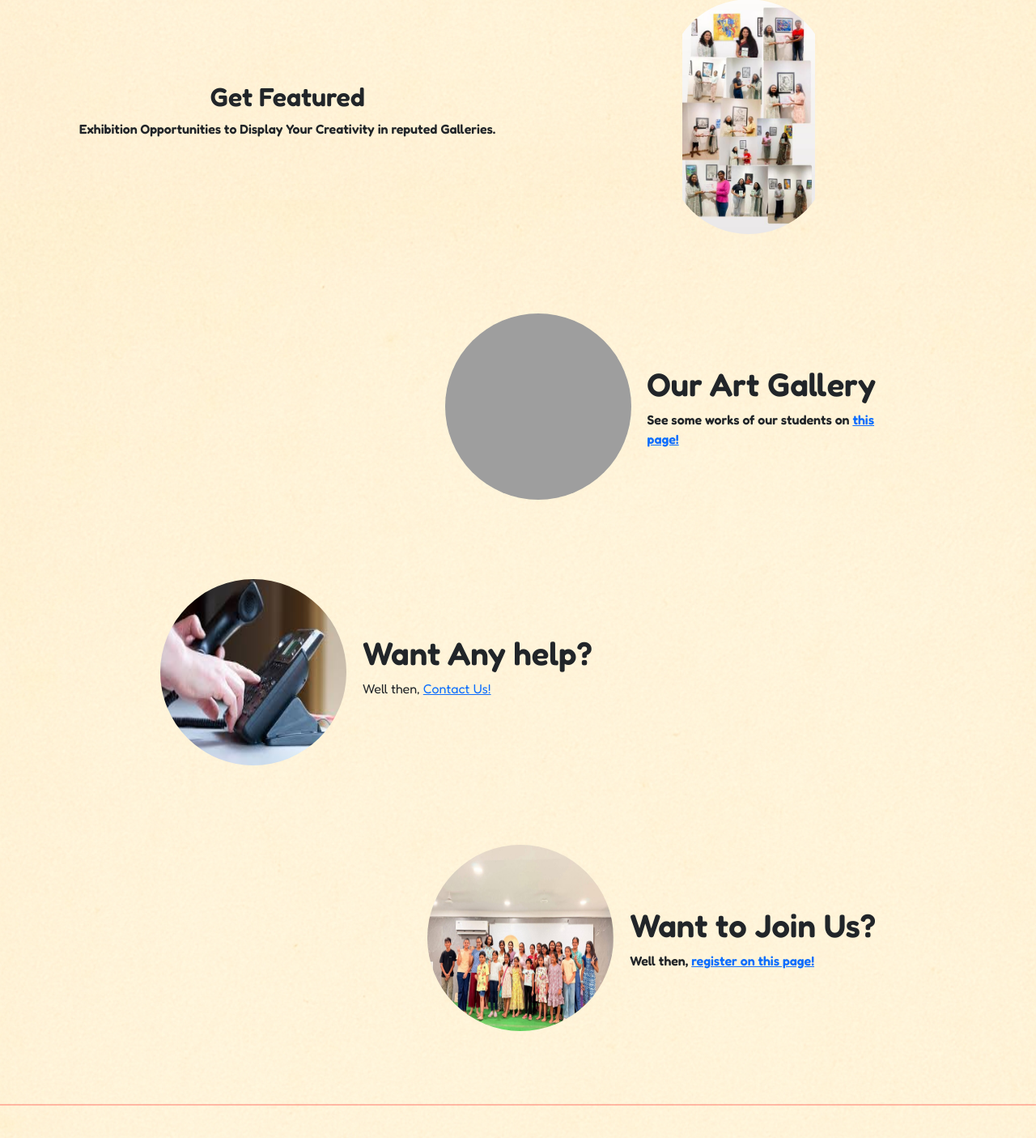
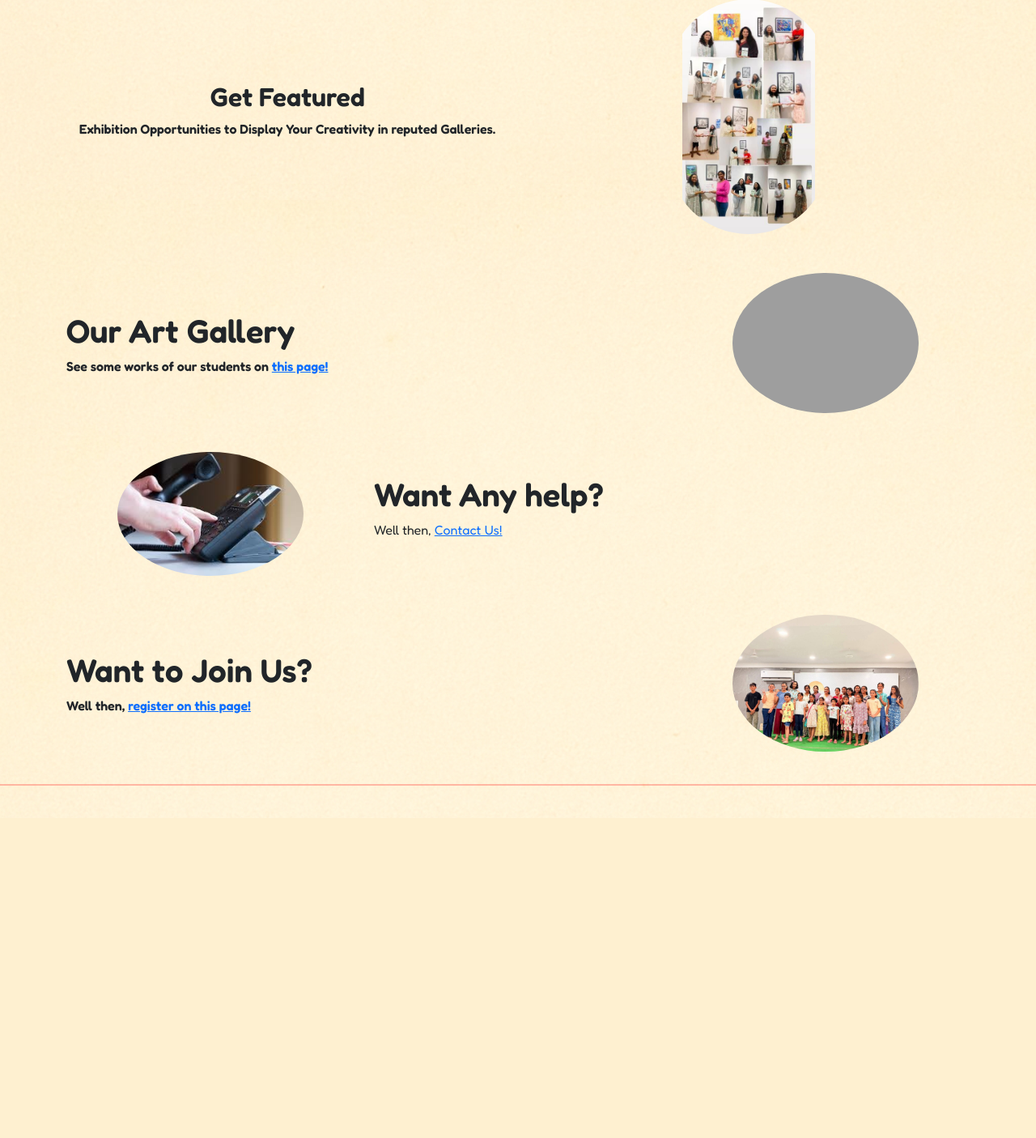
Before and after one commit to CodeVIP123/charu-art-website-django, a Django app: template templates/home.html in a window 1280 px wide. Shown: the part 1673-3078 px from the top of the page at 81% size. After the commit the page ends 2683 px from the top, so only its background shows below. Run offline with Django 3.2, Linux system fonts and the light colour scheme; the template is opened without the code that fills it, so the values that code supplies are empty; grey boxes are pictures that could not be loaded.

Commit message:
modified:   templates/home.html

```diff
--- a/templates/home.html
+++ b/templates/home.html
@@ -122,35 +122,49 @@ Home page
         </div>
     </div>
 </div>
-<div class="container mt-5 shift-text" style="padding-right: 10%;">
-    <div style="display: flex; align-items: center; gap: 20px; flex-direction: row-reverse;">
-        <div>
-            <h1 style="white-space: nowrap;">Our Art Gallery</h1>
-            <b>See some works of our students on <a href="gallary"><b>this page!</b></a></b>
-        </div>
-        <img src="{% load static %}{% static 'Acrylic/WhatsApp Image 2025-06-10 at 09.07.40.jpeg' %}" alt=""
-        class="img-fluid rounded-circle" style="width: 230px; height: 230px;">
+<div class="container mt-5">
+  <div class="row align-items-center flex-column-reverse flex-md-row text-center text-md-start">
+    <div class="col-md-8">
+      <h1 class="text-nowrap">Our Art Gallery</h1>
+      <b>
+        See some works of our students on
+        <a href="/gallary"><b>this page!</b></a>
+      </b>
     </div>
+    <div class="col-md-4 text-center">
+      <img src="{% static 'Acrylic/WhatsApp Image 2025-06-10 at 09.07.40.jpeg' %}" alt=""
+        class="img-fluid rounded-circle mx-auto" style="max-width: 230px;">
+    </div>
+  </div>
 </div>
-<div class="container mt-5" style="padding-left: 10%;">
-    <div style="display: flex; align-items: center; gap: 20px;">
-        <img src="{% load static %}{% static 'home_contact.jpeg' %}" alt=""
-        class="img-fluid rounded-circle" style="width: 230px; height: 230px;">
-        <div>
-            <h1>Want Any help?</h1>
-            <p>Well then, <a href="/contact">Contact Us!</a></p>
-        </div>
+
+<div class="container mt-5">
+  <div class="row align-items-center text-center text-md-start">
+    <div class="col-md-4 text-center">
+      <img src="{% static 'home_contact.jpeg' %}" alt=""
+        class="img-fluid rounded-circle mx-auto" style="max-width: 230px;">
     </div>
+    <div class="col-md-8">
+      <h1>Want Any help?</h1>
+      <p>Well then, <a href="/contact">Contact Us!</a></p>
+    </div>
+  </div>
 </div>
-<div class="container mt-5 shift-text" style="padding-right: 10%;">
-    <div style="display: flex; align-items: center; gap: 20px; flex-direction: row-reverse;">
-        <div>
-            <h1 style="white-space: nowrap;">Want to Join Us?</h1>
-            <b>Well then, <a href="register"><b>register on this page!</b></a></b>
-        </div>
-        <img src="{% load static %}{% static 'home_join_us.jpg' %}" alt=""
-        class="img-fluid rounded-circle" style="width: 230px; height: 230px;">
+
+<div class="container mt-5">
+  <div class="row align-items-center flex-column-reverse flex-md-row text-center text-md-start">
+    <div class="col-md-8">
+      <h1 class="text-nowrap">Want to Join Us?</h1>
+      <b>
+        Well then, <a href="/register"><b>register on this page!</b></a>
+      </b>
     </div>
+    <div class="col-md-4 text-center">
+      <img src="{% static 'home_join_us.jpg' %}" alt=""
+        class="img-fluid rounded-circle mx-auto" style="max-width: 230px;">
+    </div>
+  </div>
 </div>
+
 <hr style="border: 1px solid red; margin: 40px 0;">
 {% endblock content %}
```
